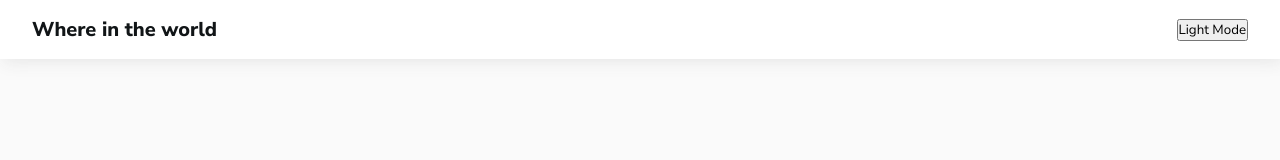
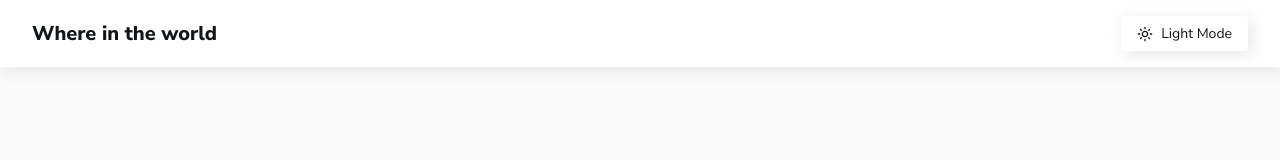
Before and after one commit to veranika-karpava/where-in-the-world, a React (Vite) app: page / in a window 1280 px wide. Shown: the top 160 px of the page. Built offline with nearby package versions, Linux system fonts and the light colour scheme.

Commit message:
Created Button component

```diff
--- a/package.json
+++ b/package.json
@@ -12,6 +12,7 @@
   "dependencies": {
     "react": "^18.3.1",
     "react-dom": "^18.3.1",
+    "react-icons": "^5.3.0",
     "styled-components": "^6.1.13"
   },
   "devDependencies": {
--- a/src/components/Header.jsx
+++ b/src/components/Header.jsx
@@ -1,11 +1,14 @@
 import { useContext } from 'react';
 import styled from 'styled-components';
+import { MdDarkMode, MdOutlineLightMode  } from "react-icons/md";
 
 import { spacePadding, breakpoints, fontSize  } from '../styles/stylesLib.js';
 
 
 import { ModeContext } from '../store/mode-context.jsx';
-import { LOGO_NAME, LABEL_MODE,  LABEL_BUTTON_MODE } from '../constans.js'
+import { LOGO_NAME, LABEL_MODE,  LABEL_BUTTON_MODE } from '../constans.js';
+
+import Button from './UI/Button.jsx';
 
 const StyledHeader = styled.header`
     padding: ${spacePadding.medium} ${spacePadding.extraLarge};
@@ -17,7 +20,6 @@ const StyledHeader = styled.header`
 
     @media screen and (max-width: ${breakpoints.sm}) {
         padding: ${spacePadding.medium};
-        flex-direction: column;
         gap: ${spacePadding.small};
     }
 `
@@ -27,13 +29,19 @@ const Logo = styled.h1`
         font-size: ${fontSize.secondary};
     }
 `
+
 const Header = () => {
     const modeCtx = useContext(ModeContext);
 
     return (
         <StyledHeader>
             <Logo>{LOGO_NAME.TEXT}</Logo>
-            <button onClick={modeCtx.toggleMode}>{modeCtx.mode === LABEL_MODE.LIGHT ? LABEL_BUTTON_MODE.LIGHT_MODE : LABEL_BUTTON_MODE.DARK_DARL}</button>
+            <Button
+                icon={modeCtx.mode === LABEL_MODE.LIGHT ? MdOutlineLightMode : MdDarkMode}
+                onClick={modeCtx.toggleMode}
+                >
+                    {modeCtx.mode === LABEL_MODE.LIGHT ? LABEL_BUTTON_MODE.LIGHT_MODE : LABEL_BUTTON_MODE.DARK_DARL}
+                </Button>
         </StyledHeader>
     );
 };
--- a/src/components/UI/Button.jsx
+++ b/src/components/UI/Button.jsx
@@ -1,7 +1,47 @@
+import styled from 'styled-components';
 
-const Button = ({ children , type='button'}) => {
+import { spacePadding, fontSize, breakpoints  } from '../../styles/stylesLib';
+
+const StyledButton = styled.button`
+    display: inline-flex;
+    align-items: center;
+    padding:  ${spacePadding.small} ${spacePadding.medium};
+    font-size: ${fontSize.secondary};
+    border: none;
+    border-radius: 4px;
+    box-shadow: 0.2rem 0.2rem 1rem ${({ theme }) => theme.boxShadowColor};
+    background-color: ${({ theme }) => theme.backgroundComponent};
+    color: ${({ theme }) => theme.color};
+    transition: background-color 0.3s ease;
+
+    &:hover {
+        background-color: ${({ theme }) => theme.background};
+    }
+
+    .button-icon {
+        margin-right: ${spacePadding.small};
+        font-size: ${fontSize.primary};
+    }
+
+    @media screen and (max-width: ${breakpoints.sm}) {
+        padding: ${spacePadding.small};
+
+        .button-icon {
+            margin-right: 0;
+        }
+
+        span {
+            display: none;
+        }
+    }
+`
+
+const Button = ({ icon: Icon, children , type='button', onClick, ...props}) => {
     return (
-        <button type={type} >{children}</button>
+        <StyledButton type={type} onClick={onClick} {...props}>
+            {Icon && <Icon className="button-icon" />}
+            <span>{children}</span>
+        </StyledButton>
     );
 };
 
```
Also changed, not shown: 1 other file (tests, documents, lock files or other folders).
